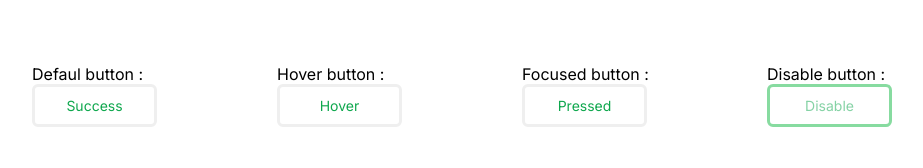
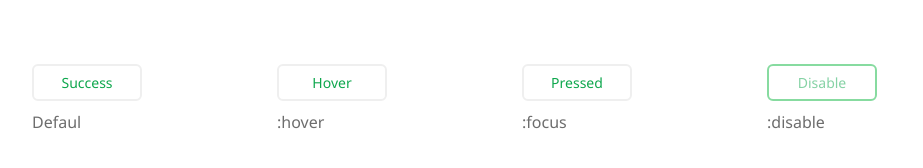
Before and after one commit to khoirxz/task-inagata, a plain HTML site: page tahap2.3.html in a window 1280 px wide. Shown: the whole page, without its empty margins (128-1051 px from the left). Drawn offline with Linux system fonts and the light colour scheme.

Commit message:
tahap 2.3 done

```diff
--- a/tahap2.3.html
+++ b/tahap2.3.html
@@ -18,7 +18,11 @@
       }
       body,
       button {
-        font-family: "Inter", sans-serif;
+        font-family: "Segoe UI", "Inter", sans-serif;
+      }
+      p {
+        margin: 0.6rem 0 0 0;
+        color: #6d6d6d;
       }
       .container {
         width: 75%;
@@ -34,10 +38,10 @@
         column-gap: 20px;
       }
       .btn {
-        font-weight: 300;
-        padding: 10px 24px;
+        font-weight: 400;
+        padding: 7px 15px;
         cursor: pointer;
-        min-width: 125px;
+        min-width: 110px;
       }
       .btn-default {
         color: #0ea74d;
@@ -46,20 +50,24 @@
         border: none;
         /* box-shadow: rgba(0, 0, 0, 0.05) 0px 6px 24px 0px,
           rgba(0, 0, 0, 0.08) 0px 0px 0px 1px; */
-        border: 3px solid #efefef;
+        border: 2.5px solid #efefef;
         border-radius: 6px;
       }
+      /* :hover */
       .is-hover:hover {
-        border: 3px solid #11b843;
+        border: 2.5px solid #11b843;
       }
+      /* :focus */
       .is-focus:focus {
-        border: 3px solid #11b843;
+        border: 2.5px solid #11b843;
         background-color: #11b843;
         color: #fff;
       }
+      /* :disable */
       button:disabled {
-        border: 3px solid #11b843;
+        border: 2.5px solid #11b843;
         opacity: 0.5;
+        cursor: not-allowed;
       }
       @media only all and (max-width: 800px) {
         .type-button {
@@ -81,22 +89,20 @@
     <div class="container">
       <div class="type-button">
         <div>
-          <p>Defaul button :</p>
           <button class="btn btn-default">Success</button>
+          <p>Defaul</p>
         </div>
         <div>
-          <p>Hover button :</p>
           <button class="btn btn-default is-hover">Hover</button>
+          <p>:hover</p>
         </div>
         <div>
-          <p>Focused button :</p>
           <button class="btn btn-default is-hover is-focus">Pressed</button>
+          <p>:focus</p>
         </div>
         <div>
-          <p>Disable button :</p>
-          <button class="btn btn-default is-hover is-focus" disabled>
-            Disable
-          </button>
+          <button class="btn btn-default" disabled>Disable</button>
+          <p>:disable</p>
         </div>
       </div>
     </div>
```
